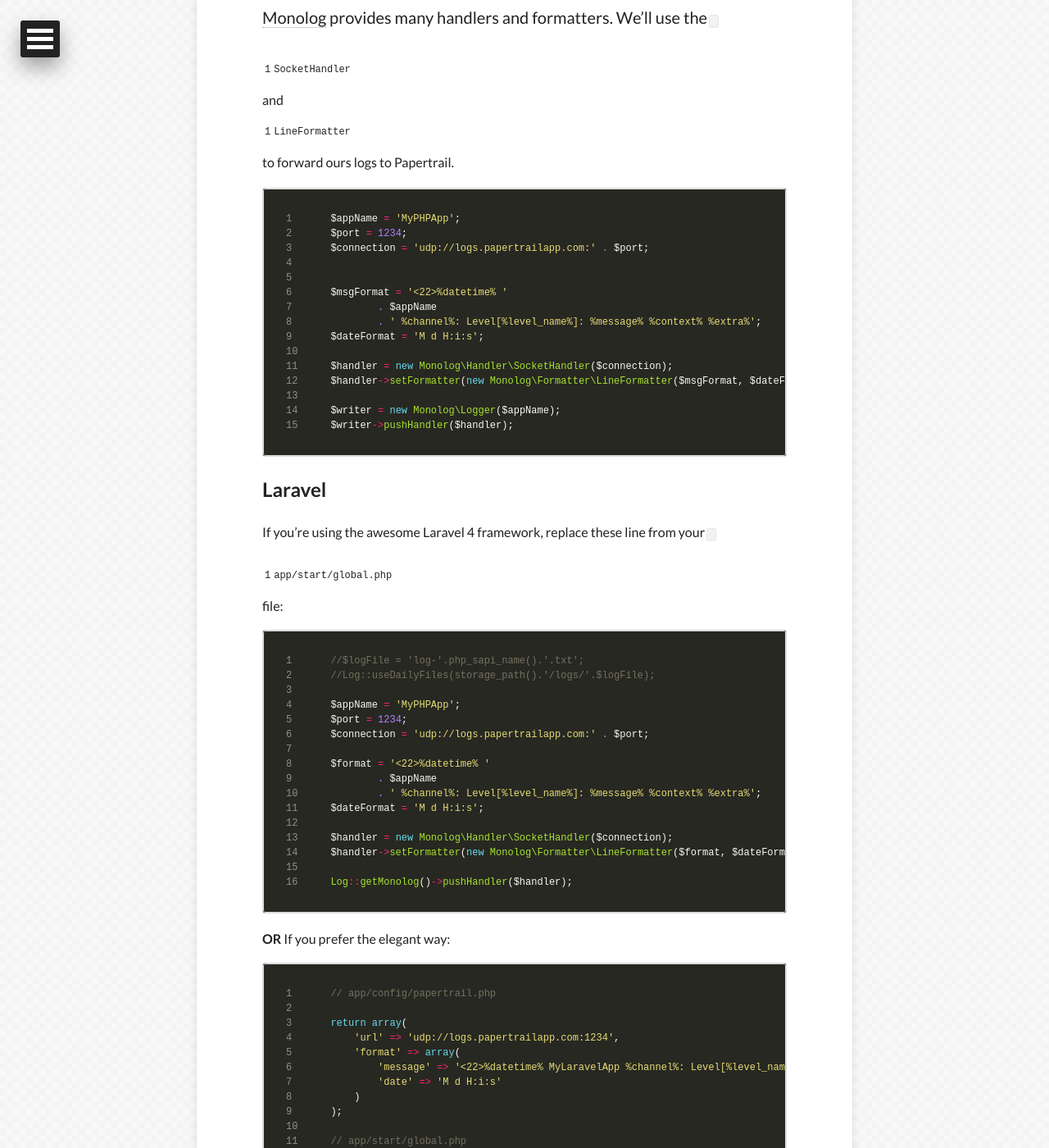
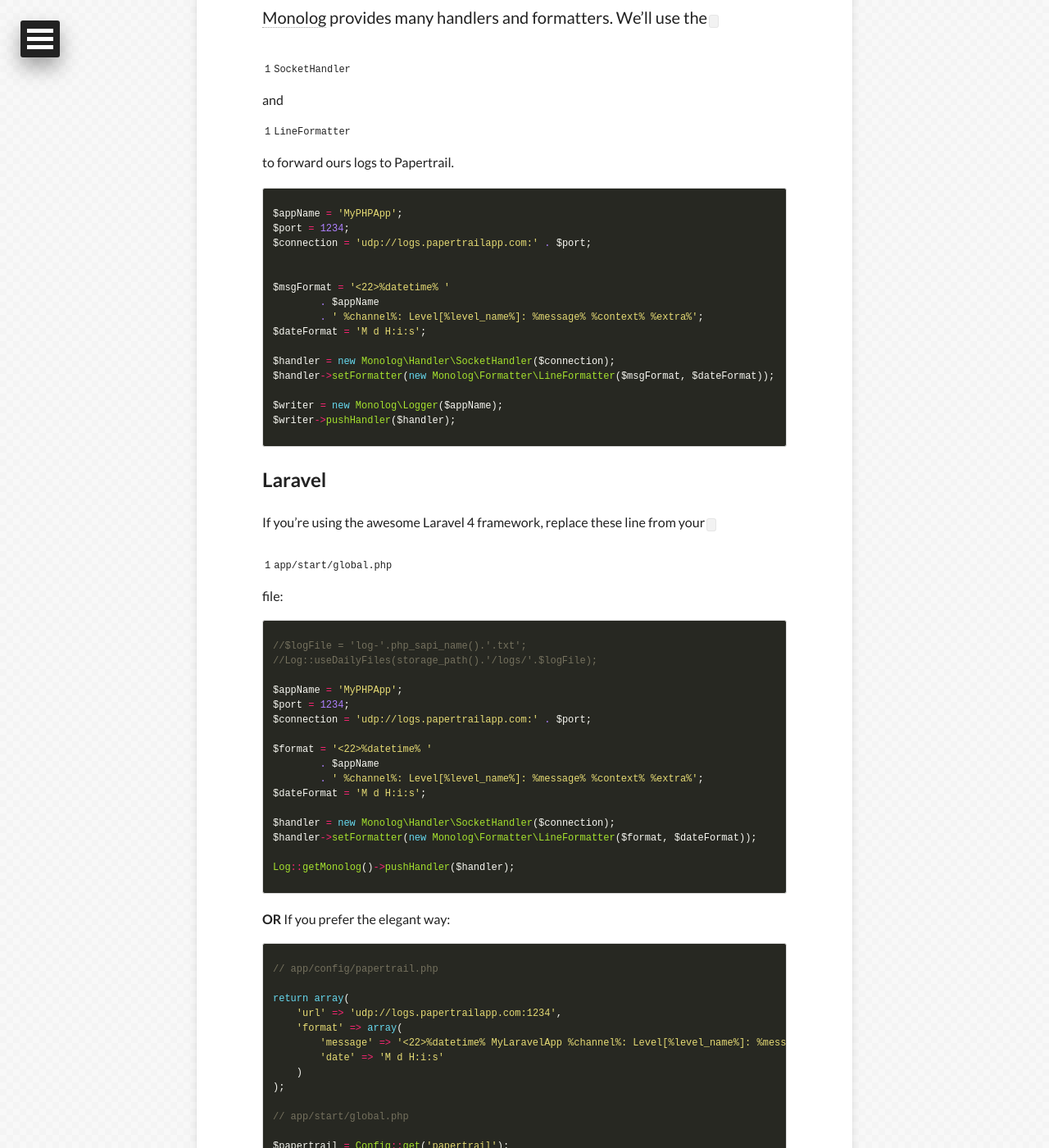
Before and after one commit to cyrusdavid/turbo-octo-dangerzone, a Jekyll site: the page built from _posts/2013-07-10-use-monolog-to-send-your-logs-to-papertrail.md, in a window 1280 px wide and 1400 px high, scrolled down 552 px. Shown: the whole window at 82% size. Built offline with Jekyll 4.4.1, drawn with Linux system fonts in a browser that asks for light colours; some of the changed text lies outside the part shown.

Commit message:
don't use coderay

```diff
--- a/_config.yml
+++ b/_config.yml
@@ -59,7 +59,7 @@ kramdown:
   footnote_nr: 1
   entity_output: as_char
   toc_levels: 1..6
-  use_coderay: true
+  use_coderay: false
 
   coderay:
     coderay_line_numbers: nil
--- a/_posts/2013-07-10-use-monolog-to-send-your-logs-to-papertrail.md
+++ b/_posts/2013-07-10-use-monolog-to-send-your-logs-to-papertrail.md
@@ -10,7 +10,7 @@ image:
 <a href="https://github.com/Seldaek/monolog" rel="nofollow">Monolog</a> provides many handlers and formatters. We'll use the `SocketHandler` and `LineFormatter` to forward ours logs to <a href="https://papertrailapp.com/?thank=93d0b9" rel="nofollow">Papertrail</a>.
 
 
-~~~php
+{% highlight php startinline %}
 $appName = 'MyPHPApp';
 $port = 1234;
 $connection = 'udp://logs.papertrailapp.com:' . $port;
@@ -26,14 +26,14 @@ $handler->setFormatter(new Monolog\Formatter\LineFormatter($msgFormat, $dateForm
 
 $writer = new Monolog\Logger($appName);
 $writer->pushHandler($handler);
-~~~
+{% endhighlight %}
 
 Laravel
 -------
 
 If you're using the awesome Laravel 4 framework, replace these line from your `app/start/global.php` file:
 
-~~~php
+{% highlight php startinline %}
 //$logFile = 'log-'.php_sapi_name().'.txt';
 //Log::useDailyFiles(storage_path().'/logs/'.$logFile);
 
@@ -50,11 +50,11 @@ $handler = new Monolog\Handler\SocketHandler($connection);
 $handler->setFormatter(new Monolog\Formatter\LineFormatter($format, $dateFormat));
 
 Log::getMonolog()->pushHandler($handler);
-~~~
+{% endhighlight %}
 
 **OR** If you prefer the elegant way:
 
-~~~php
+{% highlight php startinline %}
 // app/config/papertrail.php
 
 return array(
@@ -78,7 +78,7 @@ $handler->setFormatter(
 );
 
 Log::getMonolog()->pushHandler($handler);
-~~~
+{% endhighlight %}
 
 Links
 -----
```
